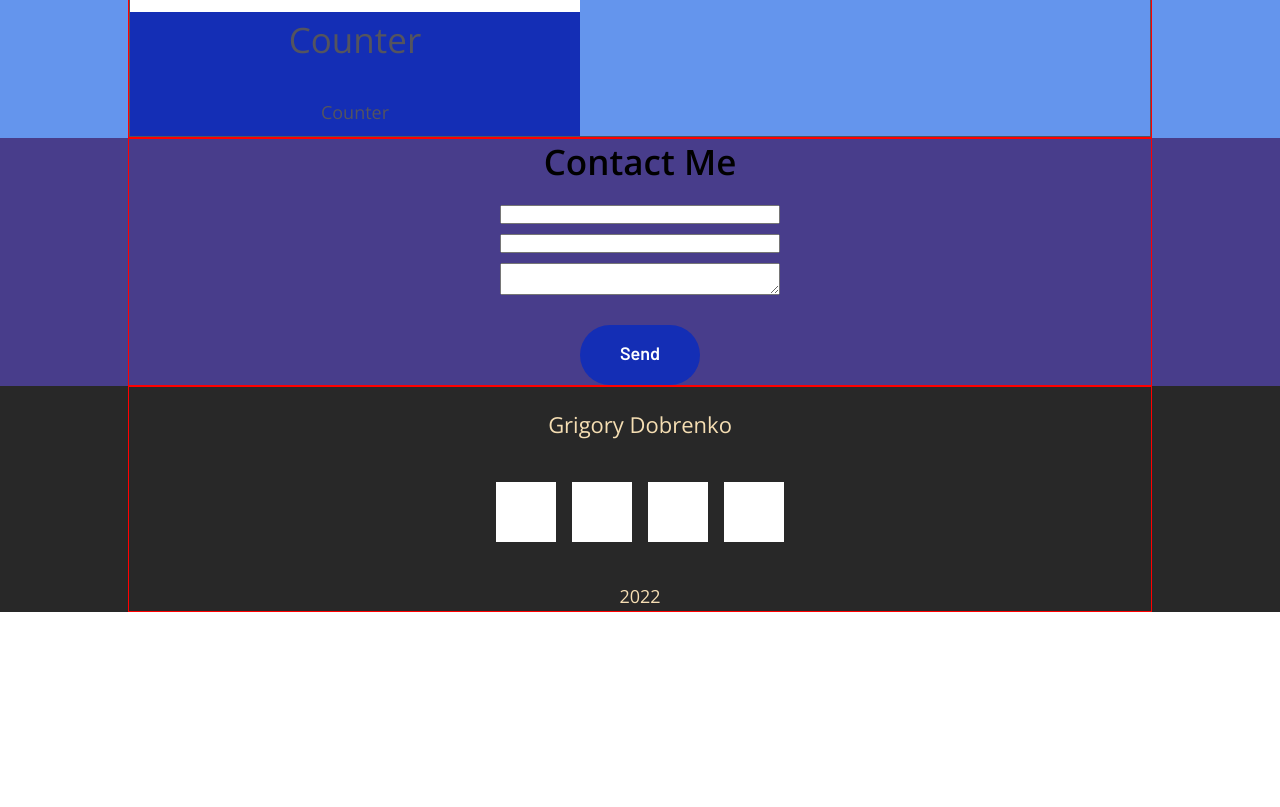
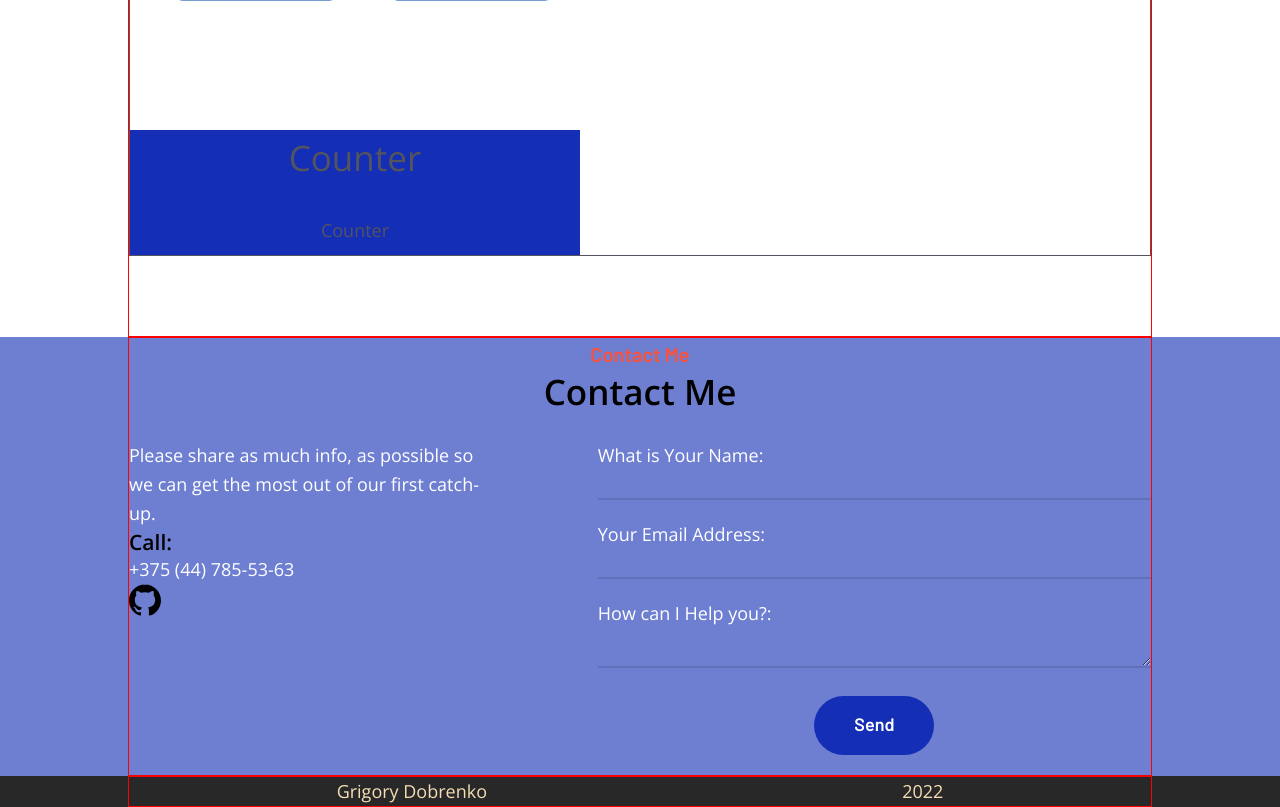
Before and after one commit to grigorydobrenko/portfolio, a React (Create React App) app: page / in a window 1280 px wide. Shown: the part 2980-3787 px from the top of the page. Before the commit the page ends 3592 px from the top, so only its background shows below. Built offline with nearby package versions, Linux system fonts and the light colour scheme.

Commit message:
feat: stylize contacts section

```diff
--- a/src/components/contacts/Contacts.js
+++ b/src/components/contacts/Contacts.js
@@ -2,19 +2,46 @@ import React from 'react';
 import styles from './Contacts.module.css'
 import container from '../../common/styles/Container.module.css'
 import buttons from '../../common/buttons/Buttons.module.css'
+import {Title} from "../../common/title/Title";
 
 
 const Contacts = () => {
     return (
         <div className={styles.contacts}>
             <div className={`${container.container} ${container.itemsContainer}`}>
-                <h2 className={styles.contactsTitle}>Contact Me</h2>
-                <form className={styles.contactsForm} action="">
-                    <input type="text"/>
-                    <input type="text"/>
-                    <textarea name="" id="" ></textarea>
-                </form>
-                <a href="" className={buttons.btn}>Send</a>
+                <Title span={'Contact Me'} h3={'Contact Me'}/>
+                <div className={styles.contactsContainer}>
+                    <div className={styles.contactsInfo}>
+                        <p>Please share as much info, as possible so we can get the most out of our first catch-up.</p>
+                        <h3>Call:</h3>
+                        <p>+375 (44) 785-53-63</p>
+                        <div>
+                            <a href="">
+                            <div className={`${styles.icon} ${styles.github}`}></div>
+                        </a>
+                            <a href=""></a>
+                            <a href=""></a>
+                            <a href=""></a>
+                        </div>
+                    </div>
+                    <div className={styles.contactsForm}>
+                        <form className={styles.Form} action="">
+                            <div>
+                                <label>What is Your Name:</label>
+                                <input type="text"/>
+                            </div>
+                            <div>
+                                <label>Your Email Address:</label>
+                                <input type="text"/>
+                            </div>
+                            <div>
+                                <label>How can I Help you?:</label>
+                                <textarea name="" id=""></textarea>
+                            </div>
+                        </form>
+                        <a href="" className={buttons.btn}>Send</a>
+                    </div>
+                </div>
 
             </div>
         </div>
--- a/src/components/contacts/Contacts.module.css
+++ b/src/components/contacts/Contacts.module.css
@@ -1,15 +1,9 @@
 .contacts {
-    background-color: darkslateblue;
+    background-color: #6e7fd1;
 }
 
 .contactsContainer {
-
-}
-
-.contactsTitle {
-    font-size: 35px;
-    margin-bottom: 20px;
-    text-align: center;
+        color: #ffffff;
 }
 
 .contactsForm {
@@ -20,7 +14,49 @@
     margin-bottom: 20px;
 }
 
-.contactsForm * {
+.contactsForm {
+    margin-left: 100px;
+}
+
+.Form{
+    width: 100%;
+}
+
+.Form * {
+
     width: 100%;
     margin-bottom: 10px;
 }
+
+.Form input, textarea {
+    padding: 4px 15px 4px 0;
+    background: transparent;
+    outline: none;
+    border: none;
+    appearance: none;
+    border-bottom: 2px solid rgba(0,0,0,.12);
+}
+
+.contactsContainer {
+    display: flex;
+}
+
+.contactsInfo {
+    width: 40%;
+}
+
+.contactsForm {
+    width: 60%;
+}
+
+.icon {
+    height: 32px;
+    width: 32px;
+    background-size: cover;
+    background-position: center;
+}
+
+
+.github {
+    background-image: url("../../common/icons/github-svgrepo-com.svg");
+}
--- a/src/components/footer/Footer.js
+++ b/src/components/footer/Footer.js
@@ -6,14 +6,8 @@ import container from "../../common/styles/Container.module.css";
 const Footer = () => {
     return (
         <div className={styles.footer}>
-            <div className={`${container.container} ${container.itemsContainer}`}>
+            <div className={`${container.container} ${styles.footerContainer}`}>
                 <span className={styles.title}>Grigory Dobrenko</span>
-                <div className={styles.IconsContainer}>
-                    <div className={styles.icon}></div>
-                    <div className={styles.icon}></div>
-                    <div className={styles.icon}></div>
-                    <div className={styles.icon}></div>
-                </div>
                 <span>2022</span>
             </div>
         </div>
--- a/src/components/footer/Footer.module.css
+++ b/src/components/footer/Footer.module.css
@@ -3,21 +3,7 @@
     color: wheat;
 }
 
-.title {
-    margin-top: 20px;
-    font-size: 22px;
+.footerContainer {
+    display: flex;
+    justify-content: space-around;
 }
-.IconsContainer {
-    width: 320px;
-    display: flex;
-    justify-content: space-evenly;
-    flex-wrap: wrap;
-    margin: 40px 0;
-    box-sizing: border-box;
-}
-
-.icon {
-    width: 60px;
-    height: 60px;
-    background-color: white;
-}
--- a/src/components/projects/Projects.js
+++ b/src/components/projects/Projects.js
@@ -3,12 +3,14 @@ import styles from './Projects.module.css'
 import container from '../../common/styles/Container.module.css'
 
 import Project from "./project/Project";
+import {Title} from "../../common/title/Title";
 
 const Projects = () => {
     return (
         <div className={styles.projects}>
-            <div className={`${container.container} ${container.itemsContainer}`}>
-                <h2 className={styles.title}>My Projects</h2>
+            <div className={container.container}>
+                <div className={`${container.itemsContainer} ${styles.projectsContainer}`}>
+                    <Title span={'Portfolio'} h3={'Some of my most recent projects'}/>
                     <div className={styles.projectsItems}>
                         <Project title={'Todolist'}
                                  description={'Todolist '}/>
@@ -19,6 +21,7 @@ const Projects = () => {
                     </div>
                 </div>
             </div>
+        </div>
     );
 };
 
--- a/src/components/projects/Projects.module.css
+++ b/src/components/projects/Projects.module.css
@@ -1,5 +1,5 @@
 .projects {
-    background-color: cornflowerblue;
+    /*background-color: cornflowerblue;*/
 }
 
 
@@ -19,6 +19,10 @@
     gap: 20px;
 }
 
+.projectsContainer {
+    margin: 80px auto;
+}
+
 @media (max-width: 1155px) {
     .projectsItems {
         justify-content: center;
```
Also changed, not shown: src/common/icons/github-svgrepo-com.svg (added). Lines whose indentation alone changed are shown as unchanged.
